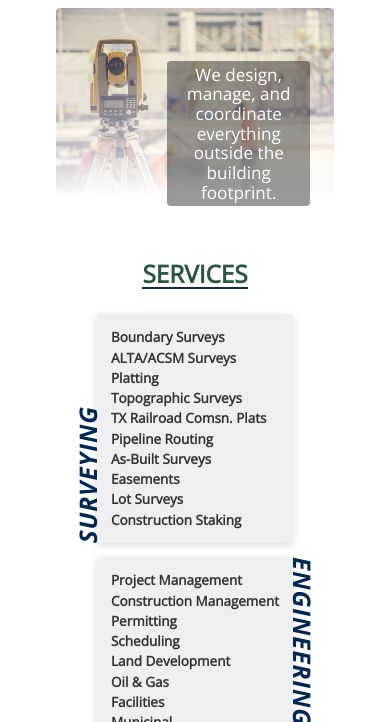
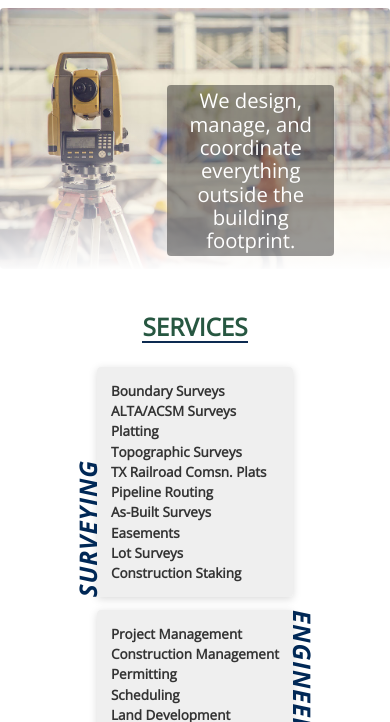
Before and after one commit to forresthayes/piercemurray, a plain HTML site: page index.html in a window 390 px wide. Shown: the part 117-839 px from the top of the page. Drawn offline with nearby package versions, Linux system fonts and the light colour scheme.

Commit message:
image and overlay position adjustments for mobile

```diff
--- a/main.css
+++ b/main.css
@@ -80,7 +80,7 @@ header li:first-of-type::after {
 /*  IMAGE & OVERLAY  */
 
 .img-wrapper {
-  grid-area: 2 / 2 / 4 / 4;
+  grid-area: 2 / 1 / 4 / 5;
 }
 
 .img-wrapper::after {
@@ -104,10 +104,9 @@ img {
   display: inline;
   color: #fff;
   grid-area: 2 / 3 / 3 / 4;
-  margin-right: 1.4em;
-  margin-top: 3.08em;
+  margin-top: 3.8em;
   padding: 0.2em 0;
-  font-size: 1.27em;
+  font-size: 1.5em;
   text-align: center;
   z-index: 10;
 }
@@ -206,7 +205,7 @@ img {
 }
 
 .contact > p {
-  margin: 0 0 2em;
+  margin: 0 1em 2em;
 }
 
 .team {
```
